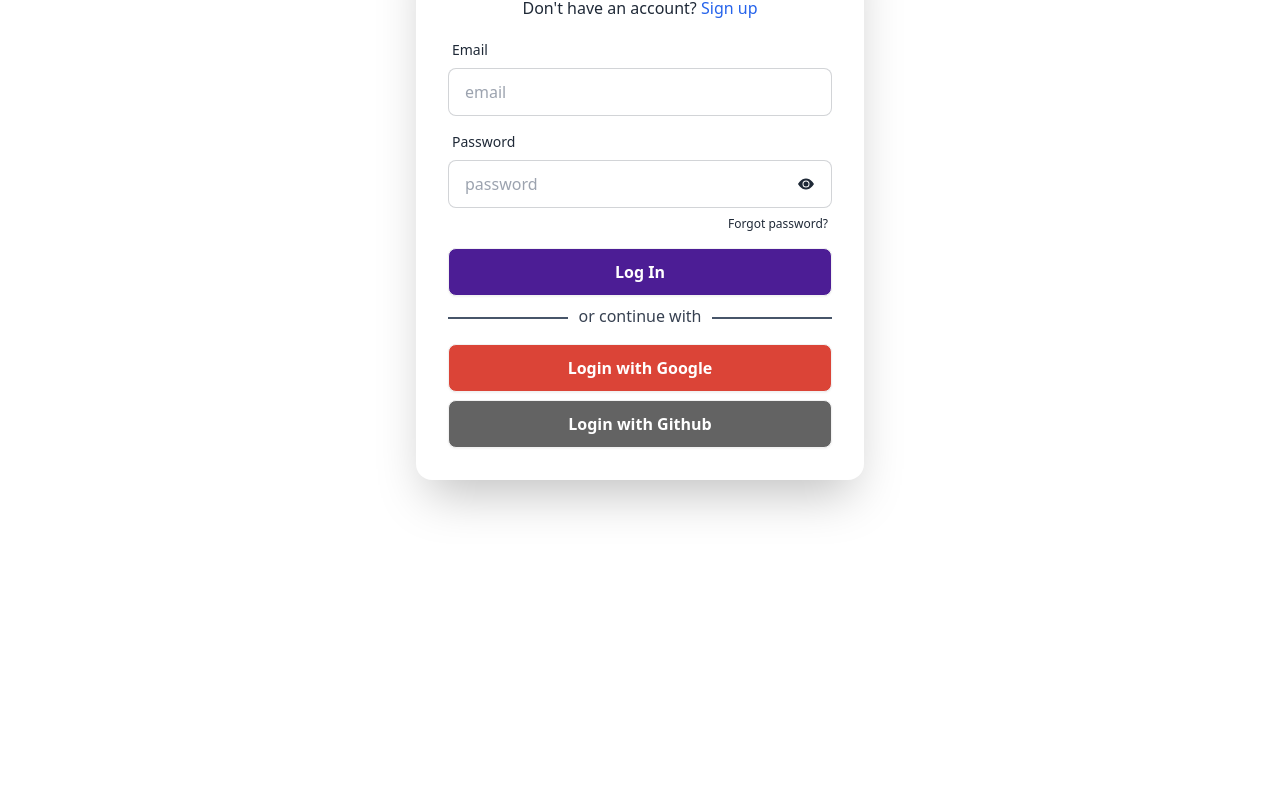
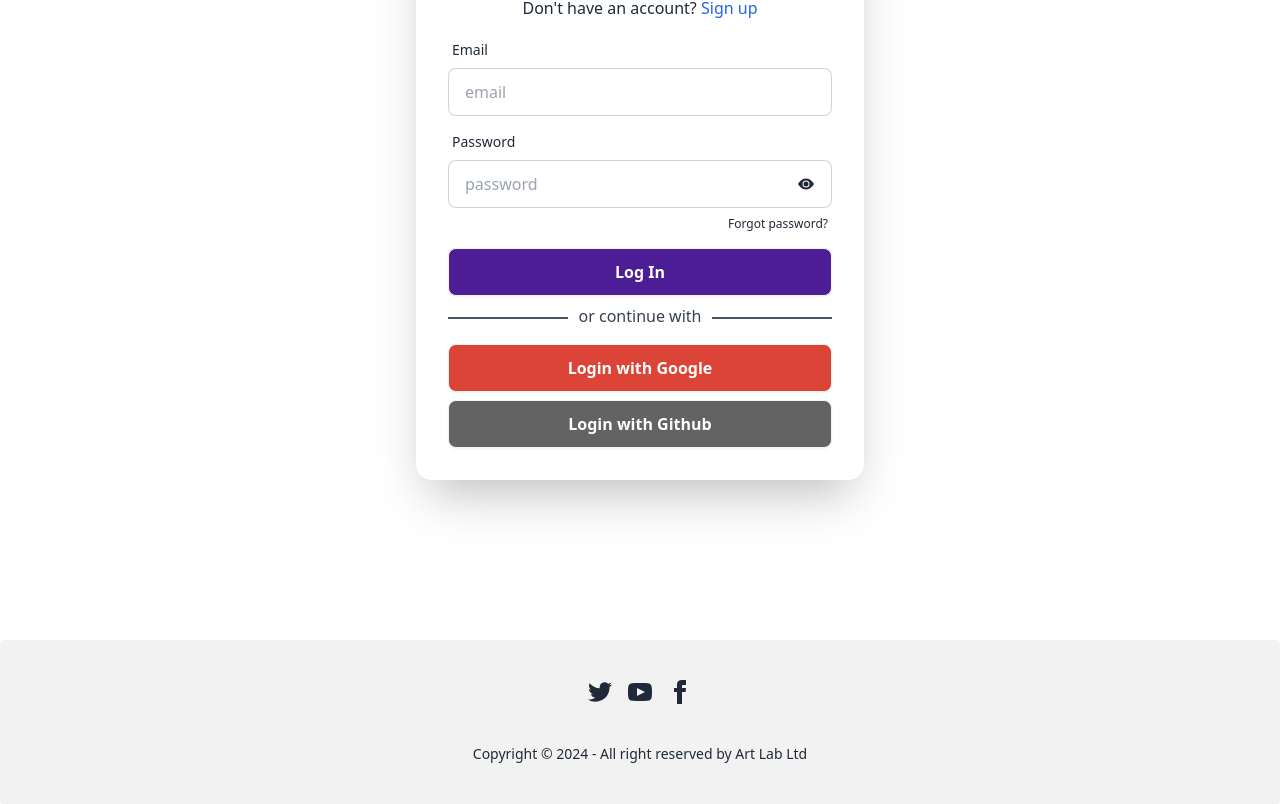
Before and after one commit to MehediMehad/Art-Lab, a React (Vite) app: page /login in a window 1280 px wide. Shown: the part 256-1060 px from the top of the page. Before the commit the page ends 800 px from the top, so only its background shows below. Built offline with nearby package versions, Linux system fonts and the light colour scheme; no server answers.

Commit message:
footer added

```diff
--- /dev/null
+++ b/src/components/Footer.jsx
@@ -0,0 +1,19 @@
+
+const Footer = () => {
+    return (
+<footer className="footer footer-center p-10 bg-base-200 text-base-content rounded mt-40">
+  <nav>
+    <div className="grid grid-flow-col gap-4">
+      <a><svg xmlns="http://www.w3.org/2000/svg" width="24" height="24" viewBox="0 0 24 24" className="fill-current"><path d="M24 4.557c-.883.392-1.832.656-2.828.775 1.017-.609 1.798-1.574 2.165-2.724-.951.564-2.005.974-3.127 1.195-.897-.957-2.178-1.555-3.594-1.555-3.179 0-5.515 2.966-4.797 6.045-4.091-.205-7.719-2.165-10.148-5.144-1.29 2.213-.669 5.108 1.523 6.574-.806-.026-1.566-.247-2.229-.616-.054 2.281 1.581 4.415 3.949 4.89-.693.188-1.452.232-2.224.084.626 1.956 2.444 3.379 4.6 3.419-2.07 1.623-4.678 2.348-7.29 2.04 2.179 1.397 4.768 2.212 7.548 2.212 9.142 0 14.307-7.721 13.995-14.646.962-.695 1.797-1.562 2.457-2.549z"></path></svg></a>
+      <a><svg xmlns="http://www.w3.org/2000/svg" width="24" height="24" viewBox="0 0 24 24" className="fill-current"><path d="M19.615 3.184c-3.604-.246-11.631-.245-15.23 0-3.897.266-4.356 2.62-4.385 8.816.029 6.185.484 8.549 4.385 8.816 3.6.245 11.626.246 15.23 0 3.897-.266 4.356-2.62 4.385-8.816-.029-6.185-.484-8.549-4.385-8.816zm-10.615 12.816v-8l8 3.993-8 4.007z"></path></svg></a>
+      <a><svg xmlns="http://www.w3.org/2000/svg" width="24" height="24" viewBox="0 0 24 24" className="fill-current"><path d="M9 8h-3v4h3v12h5v-12h3.642l.358-4h-4v-1.667c0-.955.192-1.333 1.115-1.333h2.885v-5h-3.808c-3.596 0-5.192 1.583-5.192 4.615v3.385z"></path></svg></a>
+    </div>
+  </nav>
+  <aside>
+    <p>Copyright © 2024 - All right reserved by Art Lab Ltd</p>
+  </aside>
+</footer>
+    );
+};
+
+export default Footer;
--- a/src/layouts/Main.jsx
+++ b/src/layouts/Main.jsx
@@ -1,11 +1,13 @@
 import { Outlet } from "react-router-dom";
 import Navbar from "../components/Navbar";
+import Footer from "../components/Footer";
 
 const Main = () => {
     return (
         <div className="">
             <Navbar></Navbar>
             <Outlet></Outlet>
+            <Footer></Footer>
         </div>
     );
 };
```
